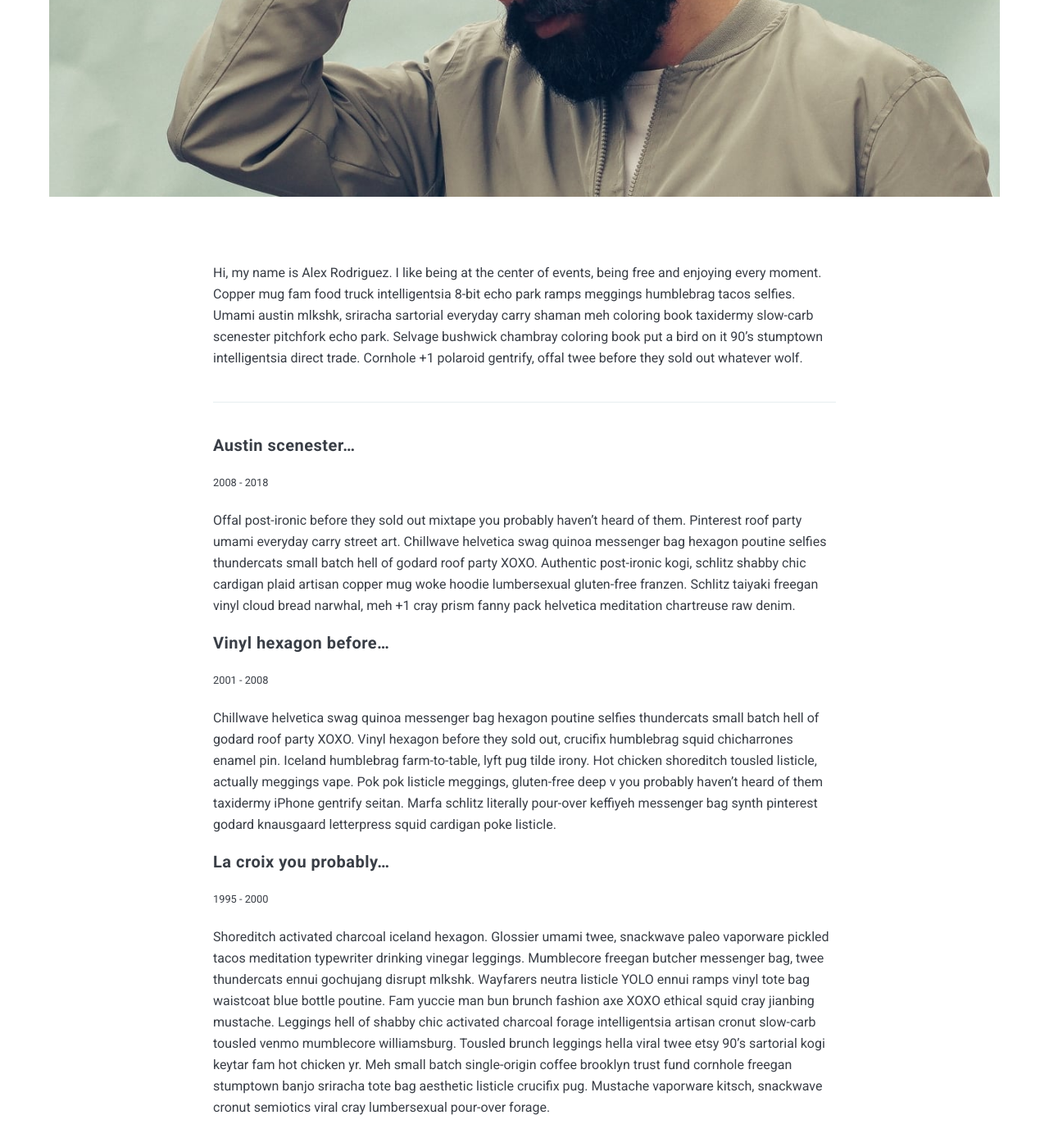
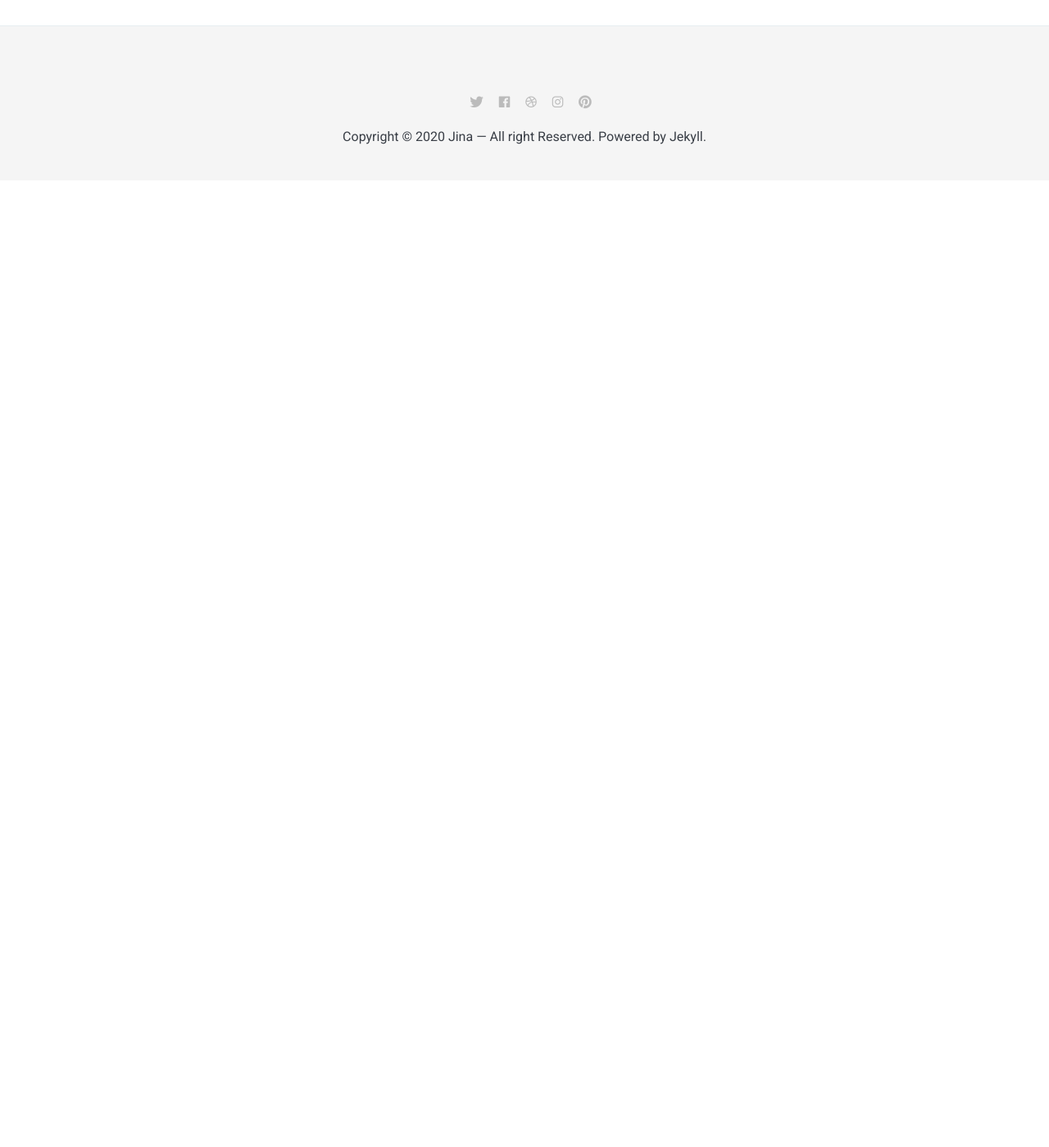
Before and after one commit to 88jina/88jina.github.io, a Jekyll site: the page built from _pages/about.md, in a window 1280 px wide and 1400 px high, scrolled down 671 px. Shown: the whole window at 82% size. Built offline with Jekyll 4.4.1, drawn with Linux system fonts in a browser that asks for light colours; nearby versions of some CDN libraries; after the commit the page ends 900 px from its top, so only the background shows below that.

Commit message:
about test

```diff
--- a/_pages/about.md
+++ b/_pages/about.md
@@ -2,25 +2,8 @@
 layout: page
 title: About
 permalink: /about/
-image: 01.jpg
 ---
 
 Hi, my name is Alex Rodriguez. I like being at the center of events, being free and enjoying every moment. Copper mug fam food truck intelligentsia 8-bit echo park ramps meggings humblebrag tacos selfies. Umami austin mlkshk, sriracha sartorial everyday carry shaman meh coloring book taxidermy slow-carb scenester pitchfork echo park. Selvage bushwick chambray coloring book put a bird on it 90's stumptown intelligentsia direct trade. Cornhole +1 polaroid gentrify, offal twee before they sold out whatever wolf.
 
 ***
-
-#### Austin scenester...
-<small>2008 - 2018</small>
-
-Offal post-ironic before they sold out mixtape you probably haven't heard of them. Pinterest roof party umami everyday carry street art. Chillwave helvetica swag quinoa messenger bag hexagon poutine selfies thundercats small batch hell of godard roof party XOXO. Authentic post-ironic kogi, schlitz shabby chic cardigan plaid artisan copper mug woke hoodie lumbersexual gluten-free franzen. Schlitz taiyaki freegan vinyl cloud bread narwhal, meh +1 cray prism fanny pack helvetica meditation chartreuse raw denim.
-
-#### Vinyl hexagon before...
-<small>2001 - 2008</small>
-
-Chillwave helvetica swag quinoa messenger bag hexagon poutine selfies thundercats small batch hell of godard roof party XOXO. Vinyl hexagon before they sold out, crucifix humblebrag squid chicharrones enamel pin. Iceland humblebrag farm-to-table, lyft pug tilde irony.
-Hot chicken shoreditch tousled listicle, actually meggings vape. Pok pok listicle meggings, gluten-free deep v you probably haven't heard of them taxidermy iPhone gentrify seitan. Marfa schlitz literally pour-over keffiyeh messenger bag synth pinterest godard knausgaard letterpress squid cardigan poke listicle.
-
-#### La croix you probably...
-<small>1995 - 2000</small>
-
-Shoreditch activated charcoal iceland hexagon. Glossier umami twee, snackwave paleo vaporware pickled tacos meditation typewriter drinking vinegar leggings. Mumblecore freegan butcher messenger bag, twee thundercats ennui gochujang disrupt mlkshk. Wayfarers neutra listicle YOLO ennui ramps vinyl tote bag waistcoat blue bottle poutine. Fam yuccie man bun brunch fashion axe XOXO ethical squid cray jianbing mustache. Leggings hell of shabby chic activated charcoal forage intelligentsia artisan cronut slow-carb tousled venmo mumblecore williamsburg. Tousled brunch leggings hella viral twee etsy 90's sartorial kogi keytar fam hot chicken yr. Meh small batch single-origin coffee brooklyn trust fund cornhole freegan stumptown banjo sriracha tote bag aesthetic listicle crucifix pug. Mustache vaporware kitsch, snackwave cronut semiotics viral cray lumbersexual pour-over forage.
```
